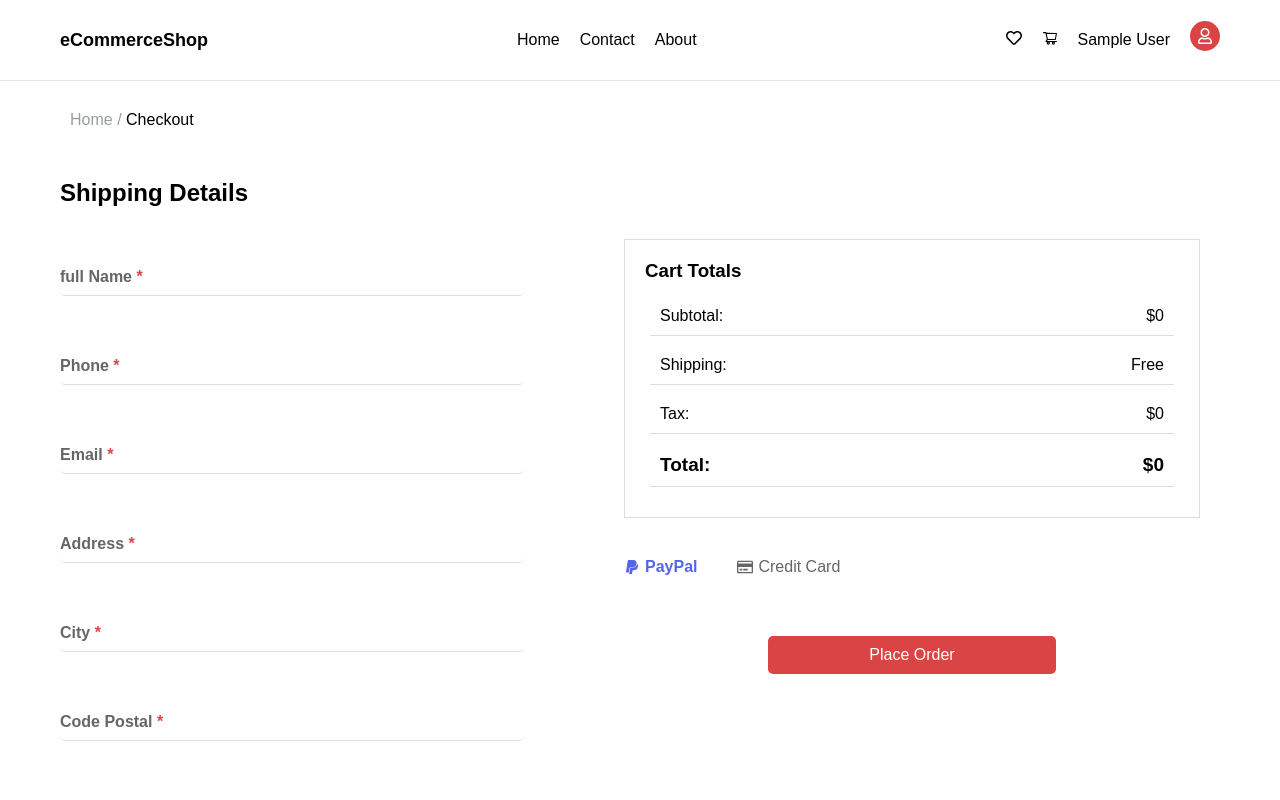
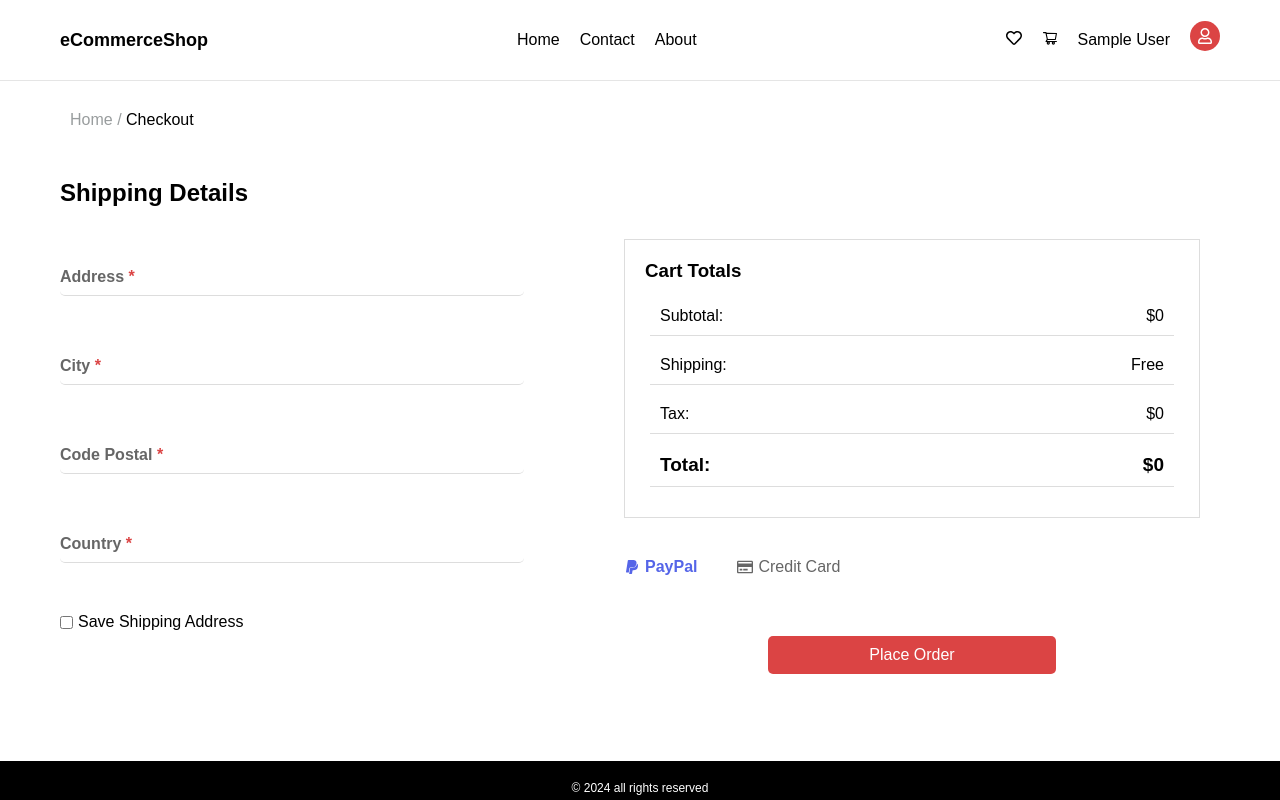
Before and after one commit to ahmidou09/eCommerce_MERN, a React (Vite) app in the folder frontend/: page /checkout in a window 1280 px wide. Shown: the top 800 px of the page. Built offline with nearby package versions, Linux system fonts and the light colour scheme; sample sign-in values are in the browser's storage.

Commit message:
Removed `FormFields` component and its usage in `ShippingForm`.

```diff
--- a/frontend/src/components/Checkout/ShippingForm.jsx
+++ b/frontend/src/components/Checkout/ShippingForm.jsx
@@ -1,6 +1,6 @@
 import React from "react";
 import styled from "styled-components";
-import FormFields from "./FormFields";
+import FormFields from "../FormFields";
 
 const ShippingForm = ({
   formFields,
@@ -9,9 +9,6 @@ const ShippingForm = ({
   handleCheckboxChange,
 }) => {
   const formFieldsShipping = [
-    { id: "name", label: "full Name", type: "text" },
-    { id: "phone", label: "Phone", type: "text" },
-    { id: "email", label: "Email", type: "text" },
     { id: "address", label: "Address", type: "text" },
     { id: "city", label: "City", type: "text" },
     { id: "postalCode", label: "Code Postal", type: "text" },
--- a/frontend/src/pages/Checkout.jsx
+++ b/frontend/src/pages/Checkout.jsx
@@ -25,14 +25,13 @@ const Checkout = () => {
     totalPrice,
   } = useSelector((state) => state.cart);
 
+  console.log(shippingAddress);
+
   const dispatch = useDispatch();
   const navigate = useNavigate();
   const [createOrder, { isLoading, isError }] = useCreateOrderMutation();
 
   const [shippingFormFields, setShippingFormFields] = useState({
-    name: shippingAddress.name || "",
-    phone: shippingAddress.phone || "",
-    email: shippingAddress.email || "",
     address: shippingAddress.address || "",
     city: shippingAddress.city || "",
     postalCode: shippingAddress.postalCode || "",
@@ -128,7 +127,7 @@ const Checkout = () => {
 
 const Container = styled.div`
   max-width: 120rem;
-  min-height: 100vh;
+  min-height: 85vh;
   margin: 0 auto;
   padding: 2rem;
 `;
```
Also changed, not shown: frontend/src/components/FormFields.jsx (renamed from frontend/src/components/Checkout/FormFields.jsx).
